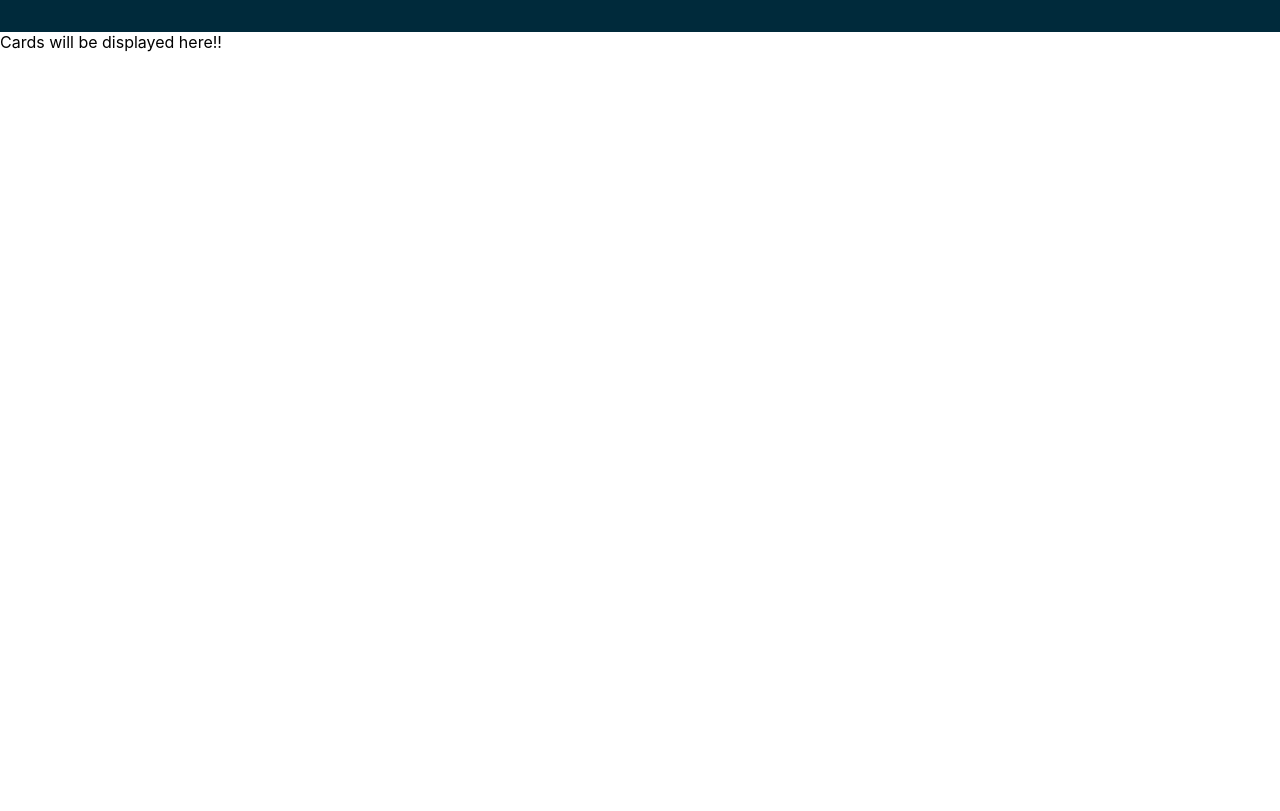
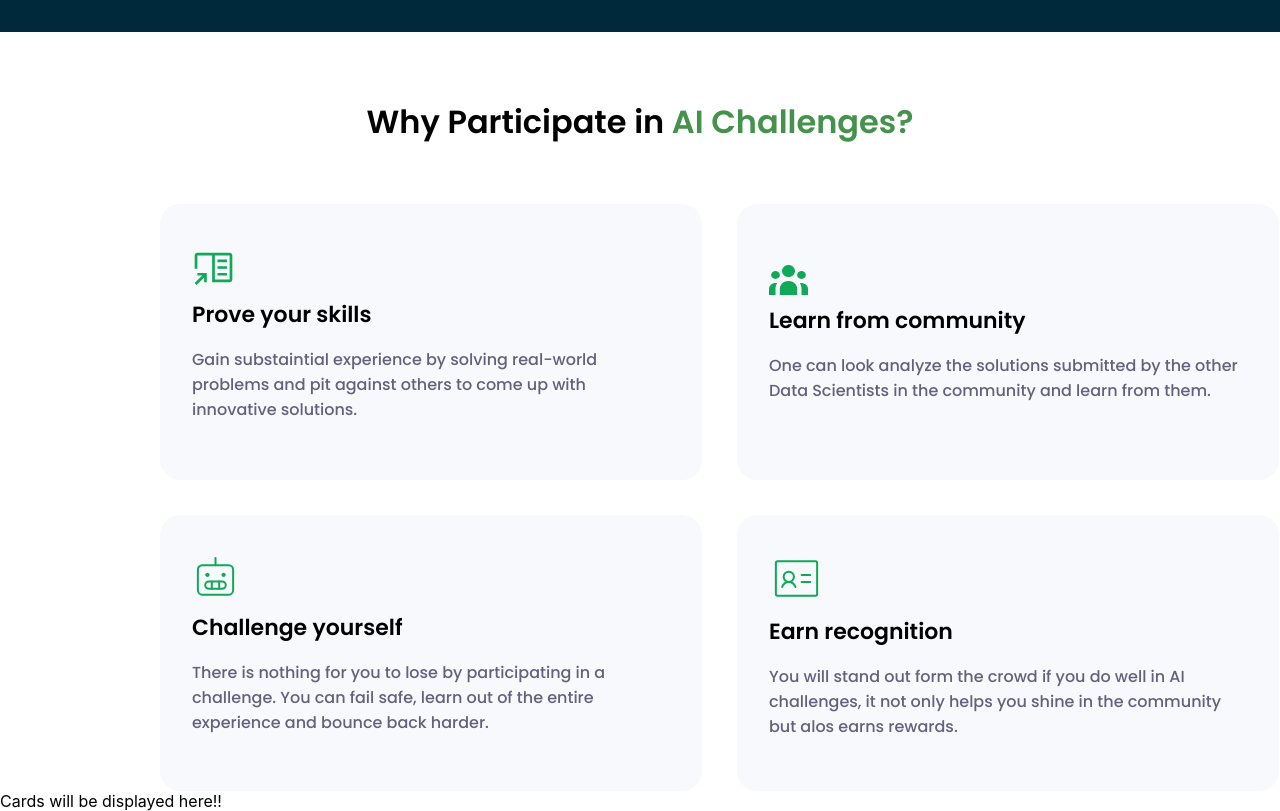
Before and after one commit to the-coded-bit/dphi, a Next.js app: page / in a window 1280 px wide. Shown: the part 768-1579 px from the top of the page. Before the commit the page ends 820 px from the top, so only its background shows below. Built offline with nearby package versions, Linux system fonts and the light colour scheme.

Commit message:
feat: add why AI banner

```diff
--- /dev/null
+++ b/components/WhyAICard/WhyAICard.tsx
@@ -0,0 +1,18 @@
+import Image from 'next/image';
+import React from 'react';
+import { bannerStyles } from '../../styles';
+import { StatType } from '../../types';
+
+const WhyAICard = ({ heading, subHeading, icon }: StatType) => {
+    return (
+        <article className={bannerStyles.WhyAI__card__container}>
+            <div>
+                <Image src={icon} layout='fixed' />
+            </div>
+            <div>{heading}</div>
+            <p>{subHeading}</p>
+        </article>
+    )
+}
+
+export default WhyAICard
--- a/components/index.ts
+++ b/components/index.ts
@@ -1,3 +1,4 @@
 export { default as Navbar } from './Navbar/Navbar';
 export {default as Banner} from './Banner/Banner';
 export {default as StatsBanner} from './StatsBanner/StatsBanner';
+export {default as WhyAICard} from './WhyAICard/WhyAICard';
--- a/pages/index.tsx
+++ b/pages/index.tsx
@@ -1,5 +1,9 @@
 import Head from 'next/head'
-import { Banner, Navbar, StatsBanner } from '../components'
+import { Banner, Navbar, StatsBanner, WhyAICard } from '../components'
+import { StatType } from '../types';
+import { WhyAIConsts } from '../utils';
+
+
 
 
 export default function Home() {
@@ -15,6 +19,18 @@ export default function Home() {
         <Banner />
         <StatsBanner />
       </section>
+      {/* why to participate in ai challenges section */}
+      <section>
+        <h1>Why Participate in <span style={{color: '#44924c'}}>AI Challenges?</span></h1>
+        <div style={{margin: '4.5rem 10rem 0', display: 'grid', gridTemplateColumns: '1fr 1fr', gap: '2.188rem'}}>
+          {
+            WhyAIConsts.map(({heading, subHeading, icon}: StatType) =>(
+              <WhyAICard heading={heading} subHeading={subHeading} icon={icon}/>
+            ))
+          }
+        </div>
+
+      </section>
 
       <footer>Cards will be displayed here!!</footer>
 
--- a/public/index.ts
+++ b/public/index.ts
@@ -1,8 +1,10 @@
-import React from 'react';
-
 export {default as calendar} from './assets/icons/uil_calender.svg';
 export {default as navLogo} from './assets/icons/main_logo.svg';
 export {default as headerLogo} from './assets/icons/headerLogo.svg';
 export {default as AILogo} from './assets/icons/ailogo.svg';
 export {default as DSLogo} from './assets/icons/dslogo.svg';
 export {default as RoboLogo} from './assets/icons/robologo.svg';
+export {default as CarbonNotebook} from './assets/icons/carbon_notebook-reference.svg';
+export {default as Robot} from './assets/icons/Robot.svg';
+export {default as IdentificationCard} from './assets/icons/IdentificationCard.svg';
+export {default as GroupIcon} from './assets/icons/groups.svg';
--- a/styles/Banner.module.css
+++ b/styles/Banner.module.css
@@ -39,3 +39,28 @@
     border-radius: 10px;
     cursor: pointer;
 }
+
+/* why participate in AI */
+.WhyAI__card__container{
+    background-color: #F8F9FD;
+    width: 33.875rem;
+    height: 17.25rem;
+    border-radius: 20px;
+    padding: 4rem 2rem;
+    font-family: 'Poppins', sans-serif;
+    display: flex;
+    flex-direction: column;
+    justify-content: center;
+
+}
+
+.WhyAI__card__container div{
+    font-weight: 600;
+    font-size: 22px;
+}
+
+.WhyAI__card__container p{
+    font-weight: 500;
+    color: #64607D;
+    font-size: 16px;
+}
--- a/styles/globals.css
+++ b/styles/globals.css
@@ -21,3 +21,12 @@ hr{
     height: 2rem;
     background-color: #C4C4C4;
 }
+
+h1{
+ font-family: 'Poppins', sans-serif;
+ font-weight: 600;
+ font-size: 32px;
+ line-height: 20px;
+ text-align: center;
+ margin-top: 5rem;
+}
--- /dev/null
+++ b/utils/WhyAIConsts.ts
@@ -0,0 +1,28 @@
+import { CarbonNotebook, GroupIcon, IdentificationCard, Robot } from "../public";
+import { StatType } from "../types";
+
+
+const whyAI : StatType[] = [
+    {
+        heading: 'Prove your skills',
+        subHeading: 'Gain substaintial experience by solving real-world problems and pit against others to come up with innovative solutions.',
+        icon: CarbonNotebook
+    },
+    {
+        heading: 'Learn from community',
+        subHeading: 'One can look analyze the solutions submitted by the other Data Scientists in the community and learn from them.',
+        icon: GroupIcon
+    },
+    {
+        heading: 'Challenge yourself',
+        subHeading: 'There is nothing for you to lose by participating in a challenge. You can fail safe, learn out of the entire experience and bounce back harder.',
+        icon: Robot
+    },
+    {
+        heading : 'Earn recognition',
+        subHeading: 'You will stand out form the crowd if you do well in AI challenges, it not only helps you shine in the community but alos earns rewards.',
+        icon: IdentificationCard
+    }
+];
+
+export default whyAI;
--- /dev/null
+++ b/utils/index.ts
@@ -0,0 +1 @@
+export {default as WhyAIConsts} from './WhyAIConsts';
```
Also changed, not shown: public/assets/icons/groups.svg (renamed from public/assets/icons/Vector.svg).
